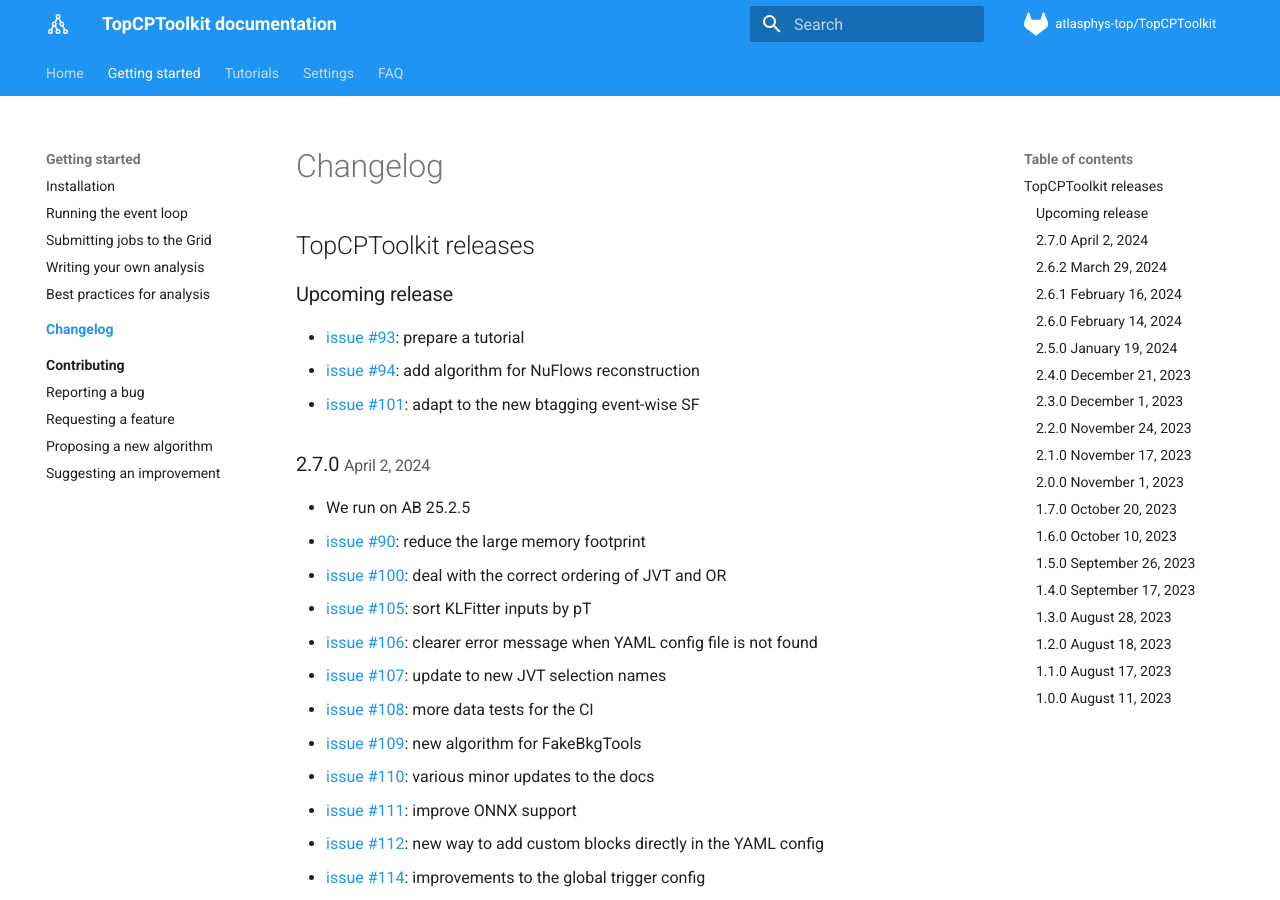
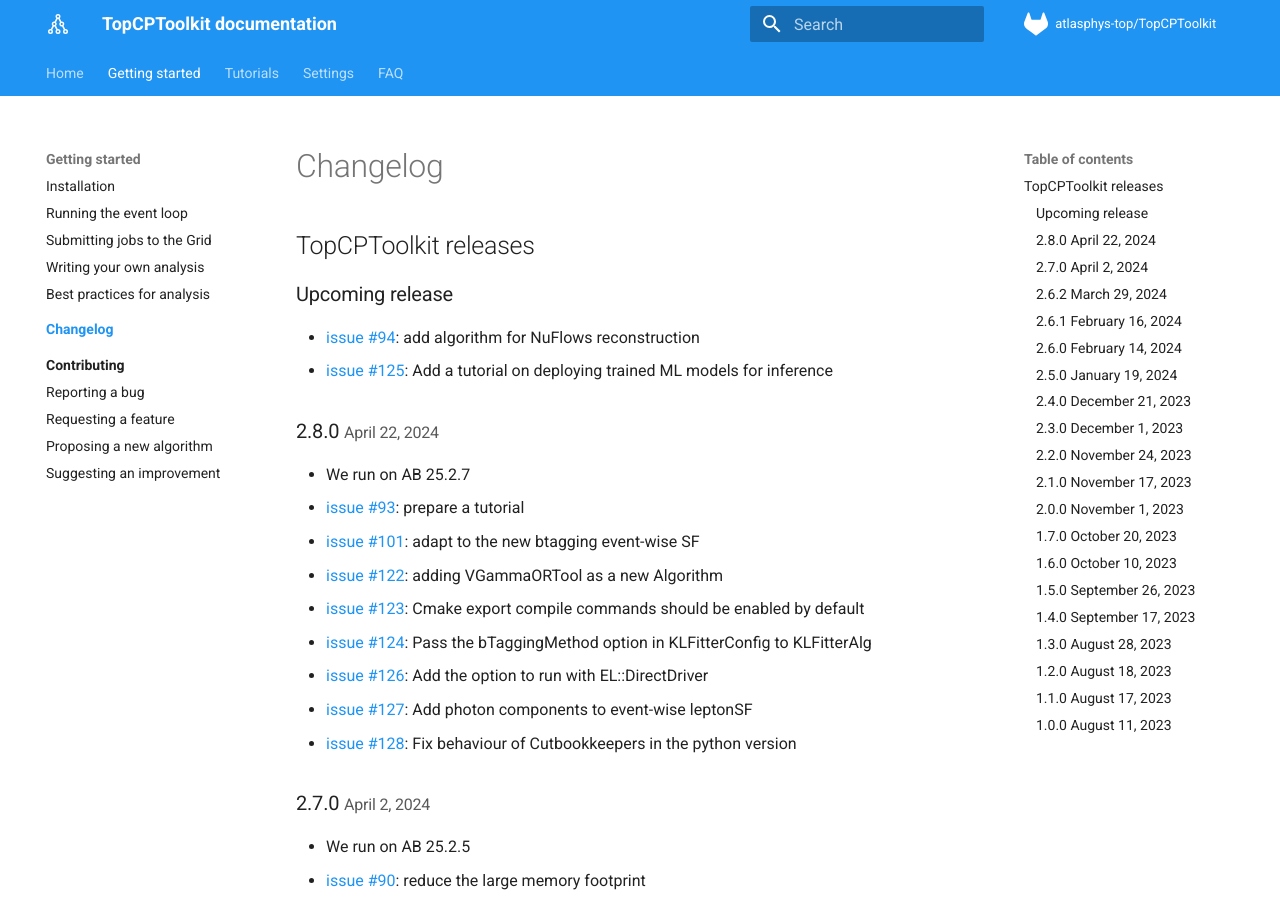
Before and after one commit to SuperNova76/TopCPToolKit, an MkDocs documentation site: the page built from docs/changelog/index.md, in a window 1280 px wide and 900 px high. Built offline with MkDocs 1.6.1 and Material for MkDocs 9.7.7, drawn with Linux system fonts in a browser that asks for light colours.

Commit message:
Update changelog

```diff
--- a/docs/changelog/index.md
+++ b/docs/changelog/index.md
@@ -3,10 +3,19 @@
 ## TopCPToolkit releases
 
 ### Upcoming release
+- [issue #94](https://gitlab.cern.ch/atlasphys-top/reco/TopCPToolkit/-/issues/94): add algorithm for NuFlows reconstruction
+- [issue #125](https://gitlab.cern.ch/atlasphys-top/reco/TopCPToolkit/-/issues/125): Add a tutorial on deploying trained ML models for inference
 
+### 2.8.0 <small>April 22, 2024</small>
+- We run on AB 25.2.7
 - [issue #93](https://gitlab.cern.ch/atlasphys-top/reco/TopCPToolkit/-/issues/93): prepare a tutorial
-- [issue #94](https://gitlab.cern.ch/atlasphys-top/reco/TopCPToolkit/-/issues/94): add algorithm for NuFlows reconstruction
 - [issue #101](https://gitlab.cern.ch/atlasphys-top/reco/TopCPToolkit/-/issues/101): adapt to the new btagging event-wise SF
+- [issue #122](https://gitlab.cern.ch/atlasphys-top/reco/TopCPToolkit/-/issues/122): adding VGammaORTool as a new Algorithm
+- [issue #123](https://gitlab.cern.ch/atlasphys-top/reco/TopCPToolkit/-/issues/123): Cmake export compile commands should be enabled by default
+- [issue #124](https://gitlab.cern.ch/atlasphys-top/reco/TopCPToolkit/-/issues/124): Pass the bTaggingMethod option in KLFitterConfig to KLFitterAlg
+- [issue #126](https://gitlab.cern.ch/atlasphys-top/reco/TopCPToolkit/-/issues/126): Add the option to run with EL::DirectDriver
+- [issue #127](https://gitlab.cern.ch/atlasphys-top/reco/TopCPToolkit/-/issues/127): Add photon components to event-wise leptonSF
+- [issue #128](https://gitlab.cern.ch/atlasphys-top/reco/TopCPToolkit/-/issues/128): Fix behaviour of Cutbookkeepers in the python version
 
 ### 2.7.0 <small>April 2, 2024</small>
 - We run on AB 25.2.5
```
